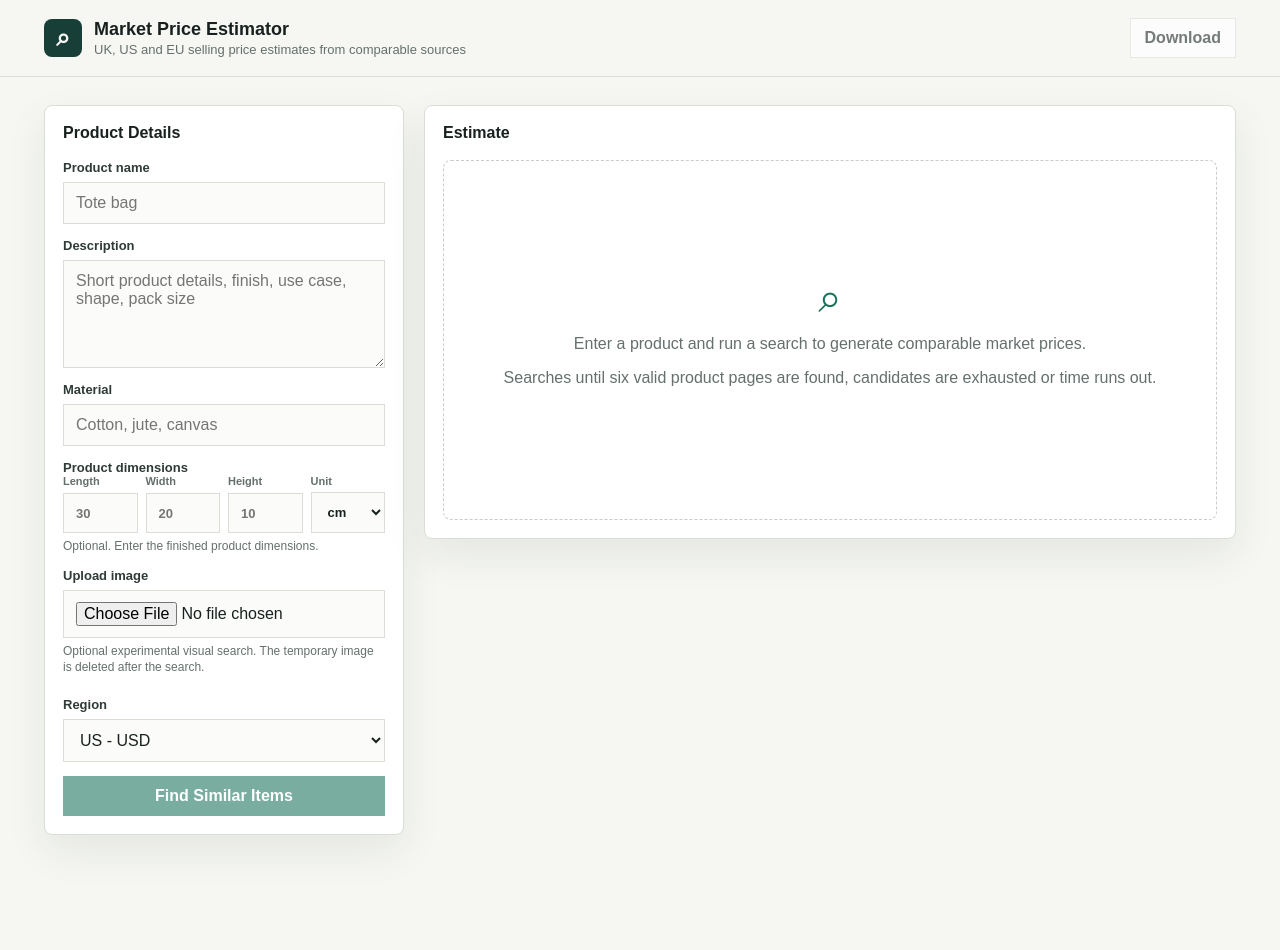
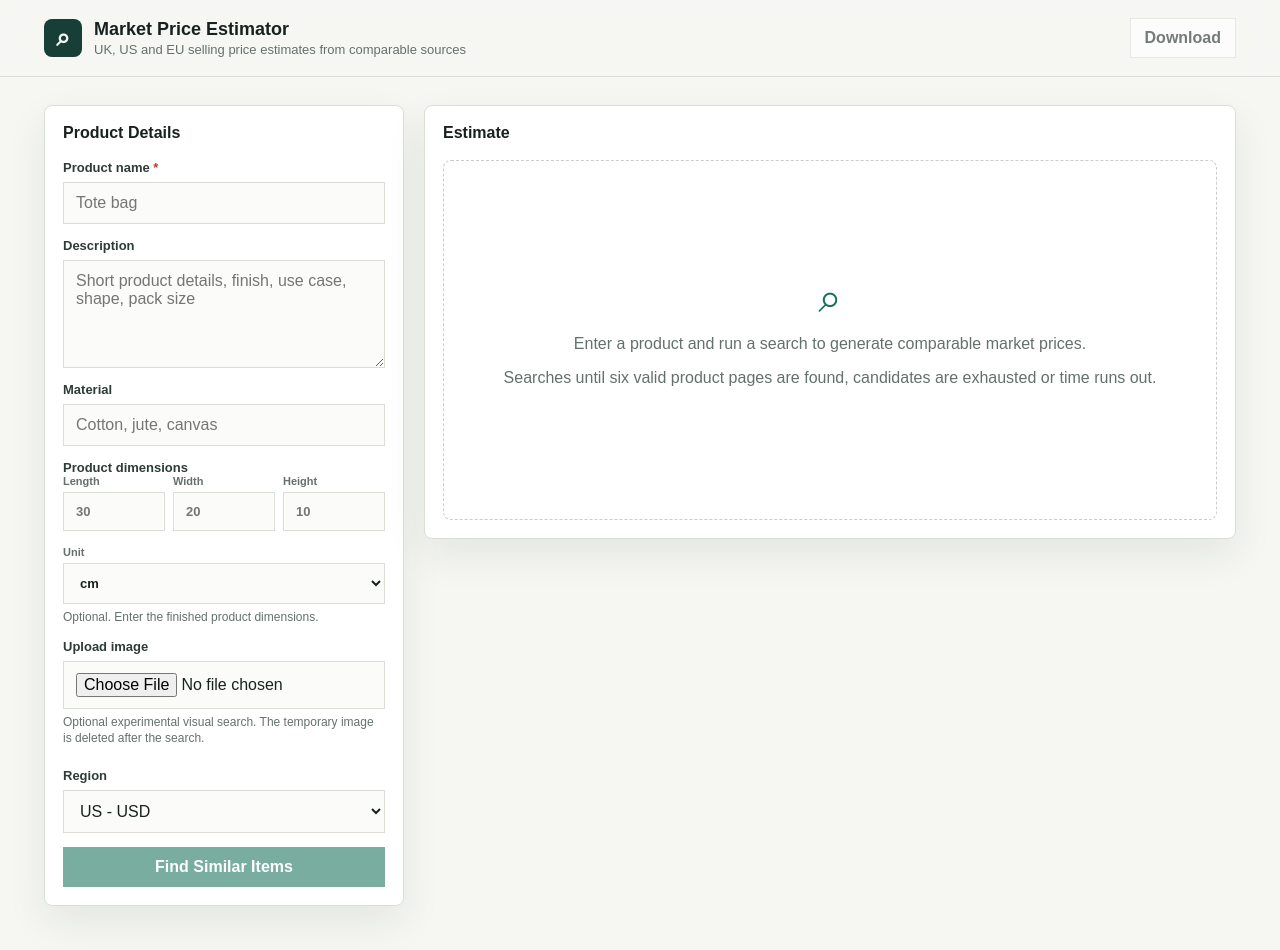
Before and after one commit to purvakshi16/Qalara-Price-Estimate, a Next.js app: page / in a window 1280 px wide. Shown: the top 950 px of the page. Before the commit the page ends 883 px from the top, so only its background shows below. Built offline with nearby package versions, Linux system fonts and the light colour scheme.

Commit message:
Refine dimension fields and required product name

```diff
--- a/app/page.tsx
+++ b/app/page.tsx
@@ -249,7 +249,7 @@ export default function Home() {
             <div className="panel-body">
               <form className="form-grid" onSubmit={runSearch}>
                 <div className="field">
-                  <label htmlFor="productName">Product name</label>
+                  <label htmlFor="productName">Product name <span className="required-mark" aria-hidden="true">*</span><span className="sr-only"> required</span></label>
                   <input
                     id="productName"
                     value={form.productName}
@@ -294,14 +294,14 @@ export default function Home() {
                       <input type="number" min="0" step="any" inputMode="decimal" value={form.dimensionHeight}
                         onChange={(event) => setForm({ ...form, dimensionHeight: event.target.value })} placeholder="10" />
                     </label>
-                    <label>
-                      <span>Unit</span>
-                      <select value={form.dimensionUnit} onChange={(event) => setForm({ ...form, dimensionUnit: event.target.value })}>
-                        <option value="cm">cm</option>
-                        <option value="in">in</option>
-                      </select>
-                    </label>
                   </div>
+                  <label className="dimension-unit">
+                    <span>Unit</span>
+                    <select value={form.dimensionUnit} onChange={(event) => setForm({ ...form, dimensionUnit: event.target.value })}>
+                      <option value="cm">cm</option>
+                      <option value="in">in</option>
+                    </select>
+                  </label>
                   <p className="field-help">Optional. Enter the finished product dimensions.</p>
                 </fieldset>
                 <div className="field">
--- a/styles.css
+++ b/styles.css
@@ -181,20 +181,46 @@ a {
 
 .dimension-grid {
   display: grid;
-  grid-template-columns: repeat(4, minmax(0, 1fr));
+  grid-template-columns: repeat(3, minmax(0, 1fr));
   gap: 8px;
 }
 
-.dimension-grid label {
+.dimension-grid label,
+.dimension-unit {
   display: grid;
   gap: 5px;
   min-width: 0;
 }
 
-.dimension-grid label span {
+.dimension-grid label span,
+.dimension-unit span {
   color: var(--muted);
   font-size: 11px;
   font-weight: 600;
+}
+
+.dimension-unit {
+  margin-top: 8px;
+}
+
+.dimension-unit select {
+  width: 100%;
+}
+
+.required-mark {
+  color: #b43b2e;
+}
+
+.sr-only {
+  position: absolute;
+  width: 1px;
+  height: 1px;
+  padding: 0;
+  margin: -1px;
+  overflow: hidden;
+  clip: rect(0, 0, 0, 0);
+  white-space: nowrap;
+  border: 0;
 }
 
 @media (max-width: 560px) {
```
